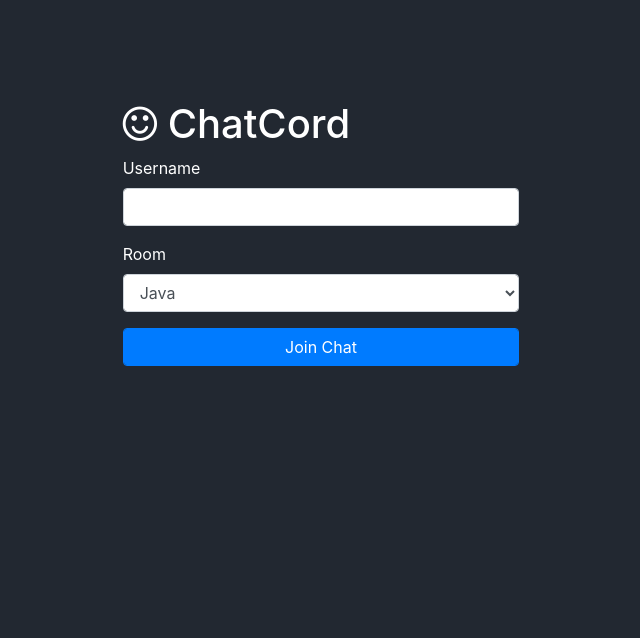
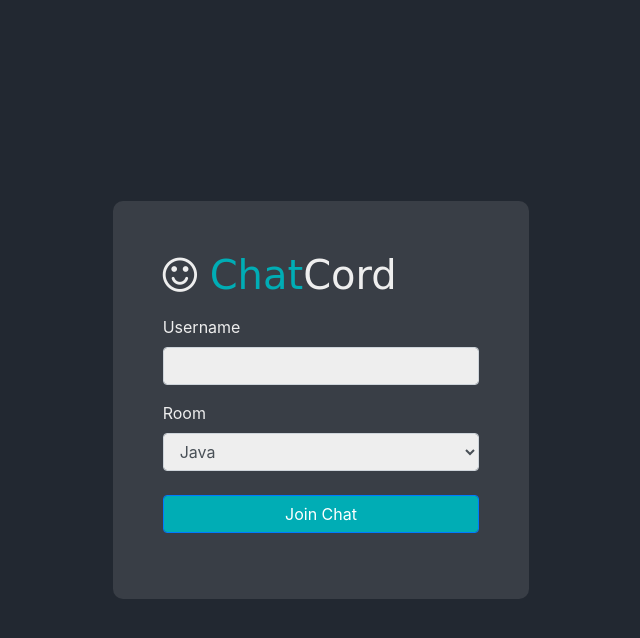
Before and after one commit to archanakumari-ak/realtime-chat, a website: page public/index.html in a window 1280 px wide. Shown: the whole page, without its empty margins (319-959 px from the left). Drawn offline with nearby package versions, Linux system fonts and the light colour scheme; a web font is replaced by a local one.

Commit message:
home page done

```diff
--- a/public/index.html
+++ b/public/index.html
@@ -17,8 +17,9 @@
     <link rel="stylesheet" href="css/style.css" />
   </head>
   <body>
-    <div class="container col-md-4 box">
-      <h1><i class="fa fa-smile-o"></i> ChatCord</h1>
+    <div class="container-fluid">
+      <div class="col-lg-4 col-md-6 col-sm-8 box">
+        <h1 class="mb-3"><i class="fa fa-smile-o"></i> <span id="chat-span">Chat</span>Cord</h1>
         <form action="chat.html">
           <div class="form-group">
             <label>Username</label>
@@ -32,14 +33,15 @@
               <option value="Python">Python</option>
             </select>
           </div>
-        <div class="form-group">
+          <div class="form-group ">
             <input
               type="submit"
-            class="btn btn-primary form-control"
+              class="btn btn-primary form-control mt-2"
               value="Join Chat"
             />
           </div>
         </form>
+      </div>
     </div>
     <script
       src="https://code.jquery.com/jquery-3.4.1.slim.min.js"
--- a/public/sass/style.scss
+++ b/public/sass/style.scss
@@ -1,24 +1,59 @@
-$bg: #222831;
+@import url('https://fonts.googleapis.com/css2?family=Coiny&display=swap');
+
 $col: white;
+$col1: #222831;
+$col2: #393e46;
+$col3: #00adb5;
+$col4: #eeeeee;
+$font: 'Coiny', cursive;
+
+// node-sass -o public/css public/sass/style.scss
 
 * {
   margin: 0;
   padding: 0;
   box-sizing: border-box;
-  color: $col;
+  color: $col4;
 }
 
 body {
-  background-color: $bg;
+  background-color: $col1;
 }
 
+.container-fluid {
+  height: 100vh;
+  display: flex;
+  align-items: center;
+  justify-content: center;
+}
+
+
 .box {
-  margin-top: 100px;
+  background-color: $col2;
+  padding: 50px;
+  box-sizing: border-box;
+  border-radius: 10px;
+}
+
+.box h1{
+  font-family: $font;
+}
+
+.box .btn {
+  background-color: $col3;
+}
+
+.box input,
+.box select {
+  background-color: $col4;
+  //color: $col1;
+}
+
+#chat-span{
+  color: $col3;
 }
 
 .messages {
   max-height: 400px;
   overflow-y: scroll;
 }
-
-// node-sass -o public/css public/sass/style.scss
```
Also changed, not shown: public/css/style.css. Lines whose indentation alone changed are shown as unchanged.
